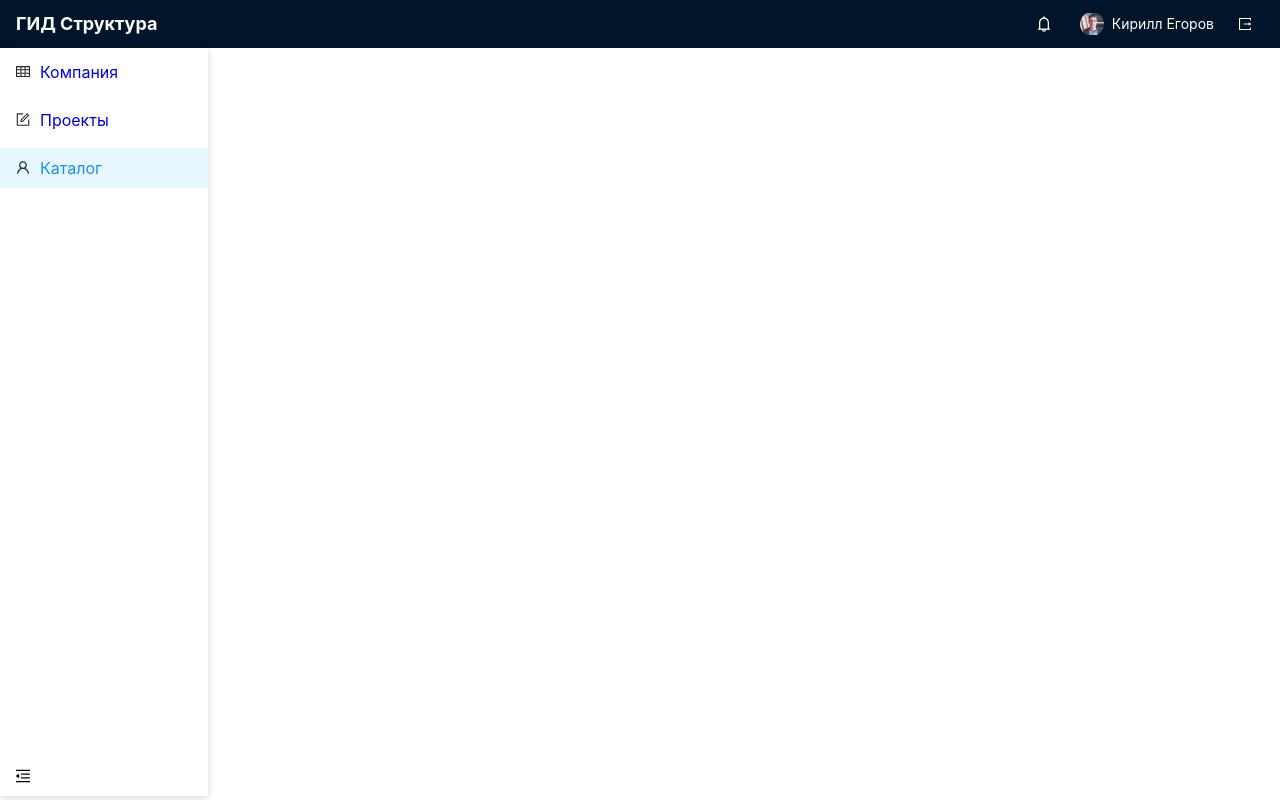
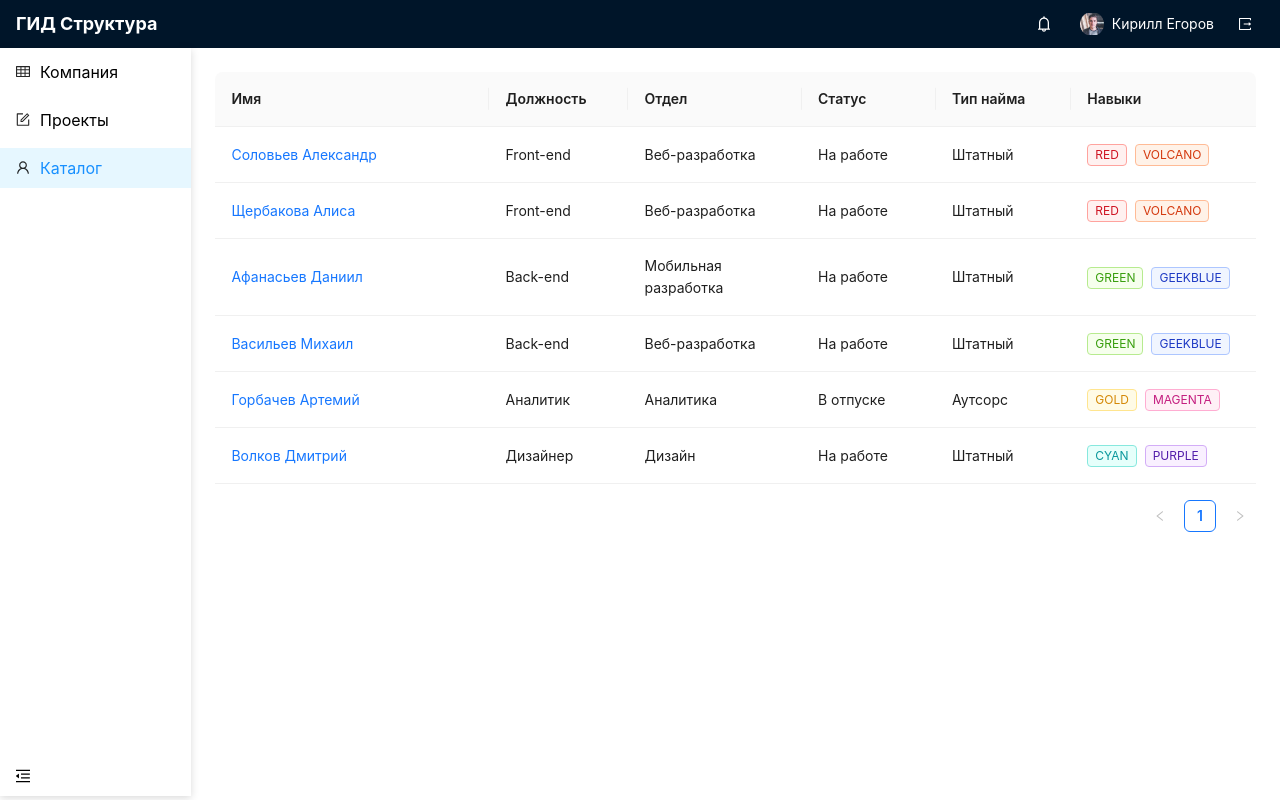
Before and after one commit to DezmonDND/hackathon_yandex_gazprom_frontend, a React (Create React App) app: page /catalogs in a window 1280 px wide. Built offline with nearby package versions, Linux system fonts and the light colour scheme.

Commit message:
feat: добавить каталог

```diff
--- a/package.json
+++ b/package.json
@@ -6,6 +6,7 @@
     "@testing-library/jest-dom": "^5.17.0",
     "@testing-library/react": "^13.4.0",
     "@testing-library/user-event": "^13.5.0",
+    "antd": "^5.19.4",
     "react": "^18.3.1",
     "react-dom": "^18.3.1",
     "react-router-dom": "^6.3.0",
--- a/src/App.js
+++ b/src/App.js
@@ -1,12 +1,21 @@
+import { Route, Routes } from "react-router-dom";
 import "./App.css";
 import Header from "./components/Header/Header";
-import SideBar from "./components/SideBar/SideBar";
+import Catalogs from "./pages/Catalogs/Catalogs";
+import Company from "./pages/Company/Company";
+import Projects from "./pages/Projects/Projects";
+import Burger from "./pages/Burger/Burger";
 
 function App() {
   return (
     <div className="App">
       <Header></Header>
-      <SideBar></SideBar>
+      <Routes>
+        <Route path="/company" element={<Company></Company>}></Route>
+        <Route path="/projects" element={<Projects></Projects>}></Route>
+        <Route path="/catalogs" element={<Catalogs></Catalogs>}></Route>
+        <Route path="/settings" element={<Burger></Burger>}></Route>
+      </Routes>
     </div>
   );
 }
--- a/src/components/MenuList/MenuList.css
+++ b/src/components/MenuList/MenuList.css
@@ -3,7 +3,6 @@
   flex-direction: column;
   margin: 0;
   padding: 0;
-  color: #000000;
   list-style: none;
   gap: 8px;
 }
@@ -13,6 +12,7 @@
   text-decoration: none;
   padding: 0 16px;
   height: 40px;
+  color: #000000;
 }
 
 .menu__link-name {
--- a/src/index.js
+++ b/src/index.js
@@ -14,7 +14,4 @@ root.render(
   </React.StrictMode>
 );
 
-// If you want to start measuring performance in your app, pass a function
-// to log results (for example: reportWebVitals(console.log))
-// or send to an analytics endpoint. Learn more: https://bit.ly/CRA-vitals
 reportWebVitals();
--- /dev/null
+++ b/src/mocks/user-data.js
@@ -0,0 +1,56 @@
+export const USERS = [
+  {
+    key: "1",
+    name: "Соловьев Александр",
+    job: "Front-end",
+    section: "Веб-разработка",
+    status: "На работе",
+    recruitment: "Штатный",
+    skills: ["red", "volcano"],
+  },
+  {
+    key: "2",
+    name: "Щербакова Алиса",
+    job: "Front-end",
+    section: "Веб-разработка",
+    status: "На работе",
+    recruitment: "Штатный",
+    skills: ["red", "volcano"],
+  },
+  {
+    key: "3",
+    name: "Афанасьев Даниил",
+    job: "Back-end",
+    section: "Мобильная разработка",
+    status: "На работе",
+    recruitment: "Штатный",
+    skills: ["green", "geekblue"],
+  },
+  {
+    key: "4",
+    name: "Васильев Михаил",
+    job: "Back-end",
+    section: "Веб-разработка",
+    status: "На работе",
+    recruitment: "Штатный",
+    skills: ["green", "geekblue"],
+  },
+  {
+    key: "5",
+    name: "Горбачев Артемий",
+    job: "Аналитик",
+    section: "Аналитика",
+    status: "В отпуске",
+    recruitment: "Аутсорс",
+    skills: ["gold", "magenta"],
+  },
+  {
+    key: "6",
+    name: "Волков Дмитрий",
+    job: "Дизайнер",
+    section: "Дизайн",
+    status: "На работе",
+    recruitment: "Штатный",
+    skills: ["cyan", "purple"],
+  },
+];
--- /dev/null
+++ b/src/pages/Burger/Burger.js
@@ -0,0 +1,12 @@
+import Main from "../Main/Main";
+import "./Burger.css";
+
+function Burger() {
+  return (
+    <Main>
+      <p>Бургер</p>
+    </Main>
+  );
+}
+
+export default Burger;
--- a/src/pages/Catalogs/Catalogs.js
+++ b/src/pages/Catalogs/Catalogs.js
@@ -1,11 +1,88 @@
+import { Table, Tag } from "antd";
+import Main from "../Main/Main";
 import "./Catalogs.css";
+import { USERS } from "../../mocks/user-data";
 
 function Catalogs() {
+  const columns = [
+    {
+      title: "Имя",
+      dataIndex: "name",
+      key: "name",
+      width: 312,
+      render: (text) => <a>{text}</a>,
+    },
+    {
+      title: "Должность",
+      dataIndex: "job",
+      key: "job",
+      width: 145,
+    },
+    {
+      title: "Отдел",
+      dataIndex: "section",
+      key: "section",
+      width: 188,
+    },
+    {
+      title: "Статус",
+      dataIndex: "status",
+      key: "status",
+      width: 145,
+    },
+    {
+      title: "Тип найма",
+      dataIndex: "recruitment",
+      key: "recruitment",
+      width: 145,
+    },
+    {
+      title: "Навыки",
+      dataIndex: "skills",
+      key: "skills",
+      width: 200,
+      render: (_, { skills }) => (
+        <>
+          {skills.map((skill) => {
+            let color = skill.length > 5 ? "geekblue" : "green";
+            if (skill === "volcano") {
+              color = "volcano";
+            } else if (skill === "red") {
+              color = "red";
+            } else if (skill === "green") {
+              color = "green";
+            } else if (skill === "geekblue") {
+              color = "geekblue";
+            } else if (skill === "gold") {
+              color = "gold";
+            } else if (skill === "cyan") {
+              color = "cyan";
+            } else if (skill === "magenta") {
+              color = "magenta";
+            } else if (skill === "purple") {
+              color = "purple";
+            }
+            return (
+              <Tag color={color} key={skill}>
+                {skill.toUpperCase()}
+              </Tag>
+            );
+          })}
+        </>
+      ),
+    },
+  ];
+
   return (
-    <div className="catalogs">
-      <div className="catalogs__icon"></div>
-      <h2 className="catalogs__title">Каталог</h2>
-    </div>
+    <Main>
+      <Table
+        columns={columns}
+        dataSource={USERS}
+        style={{
+          margin: "24px",
+        }}
+      ></Table>
+    </Main>
   );
 }
 
--- a/src/pages/Company/Company.js
+++ b/src/pages/Company/Company.js
@@ -1,11 +1,11 @@
+import Main from "../Main/Main";
 import "./Company.css";
 
 function Company() {
   return (
-    <div className="company">
-      <div className="company__icon"></div>
-      <h2 className="company__title">Компания</h2>
-    </div>
+    <Main>
+      <p>Компания</p>
+    </Main>
   );
 }
 
--- /dev/null
+++ b/src/pages/Main/Main.css
@@ -0,0 +1,3 @@
+.main {
+    display: flex;
+}
--- /dev/null
+++ b/src/pages/Main/Main.js
@@ -0,0 +1,13 @@
+import SideBar from "../../components/SideBar/SideBar";
+import "./Main.css";
+
+function Main({ children }) {
+  return (
+    <main className="main">
+      <SideBar></SideBar>
+      <section className="content">{children}</section>
+    </main>
+  );
+}
+
+export default Main;
--- a/src/pages/Projects/Projects.js
+++ b/src/pages/Projects/Projects.js
@@ -1,11 +1,11 @@
+import Main from "../Main/Main";
 import "./Projects.css";
 
 function Projects() {
   return (
-    <div className="projects">
-      <div className="projects__icon"></div>
-      <h2 className="projects__title">Каталог</h2>
-    </div>
+    <Main>
+      <h2 className="projects__title">Проекты</h2>
+    </Main>
   );
 }
 
```
Also changed, not shown: src/pages/Burger/Burger.css (added), 1 other file (tests, documents, lock files or other folders).
